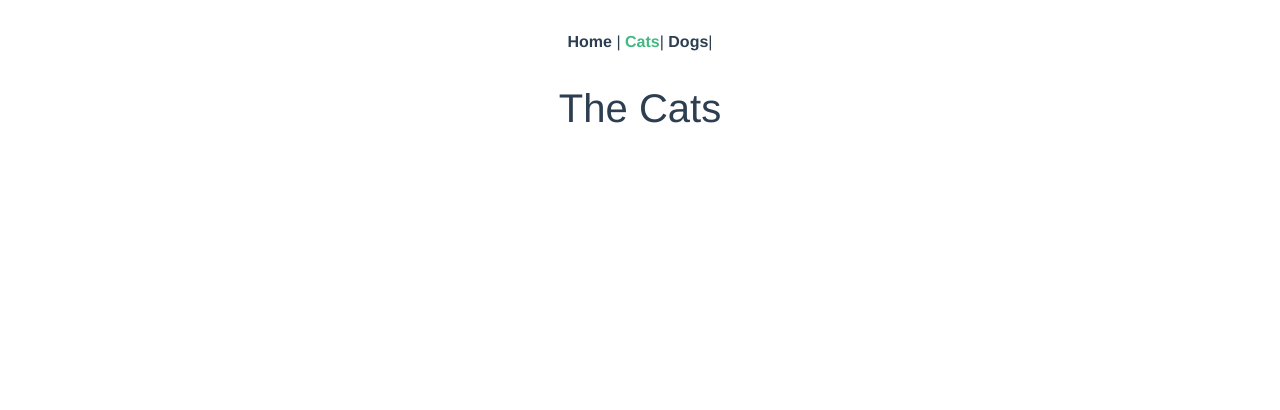
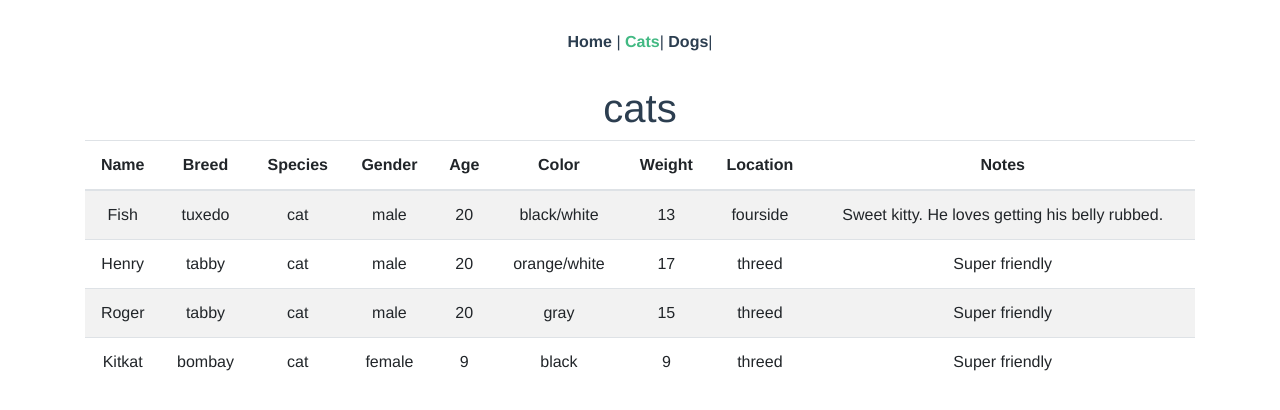
Before and after one commit to Lukaszk01/adopt-animals.vue, a Vue app: page /Cats in a window 1280 px wide. Shown: the top 410 px of the page. Built offline with nearby package versions, Linux system fonts and the light colour scheme.

Commit message:
pet table fixed

```diff
--- /dev/null
+++ b/src/components/PetTable.vue
@@ -0,0 +1,21 @@
+<template>
+  <div>
+    <h1>{{ species }}</h1>
+    <b-table striped hover :items="pets">
+      <template slot="name" slot-scope="data">
+        <router-link :to="`/pets/${species}/${data.index}`">
+          {{ data.value }}
+        </router-link>
+      </template>
+    </b-table>
+  </div>
+</template>
+
+<script>
+export default {
+  props: {
+    species: String,
+    pets: Array
+  }
+}
+</script>
--- a/src/store/state.js
+++ b/src/store/state.js
@@ -3,5 +3,6 @@ import dogs from '../data/dogs'
 
 export default {
   cats,
-  dogs
+  dogs,
+  pets: [...cats, ...dogs]
 }
--- a/src/views/Cats.vue
+++ b/src/views/Cats.vue
@@ -1,24 +1,23 @@
 <template>
   <div>
-    <h1>The Cats</h1>
-    <b-table striped hover :items="cats">
-    <template slot="name" slot-scope="data">
-        <router-link :to="`/pets/${data.index}`">
-        {{ data.value }}
-        </router-link>
-      </template>
-      </b-table>
+    <PetTable
+      species="cats"
+      :pets="cats"
+    />
   </div>
 </template>
 
 <script>
 import { mapState } from 'vuex'
-
+import PetTable from '@/components/PetTable.vue'
 export default {
+  components: {
+    PetTable
+  },
   data () {
     return {}
   },
-  compute: {
+  computed: {
     ...mapState([
       'cats'
     ])
```
